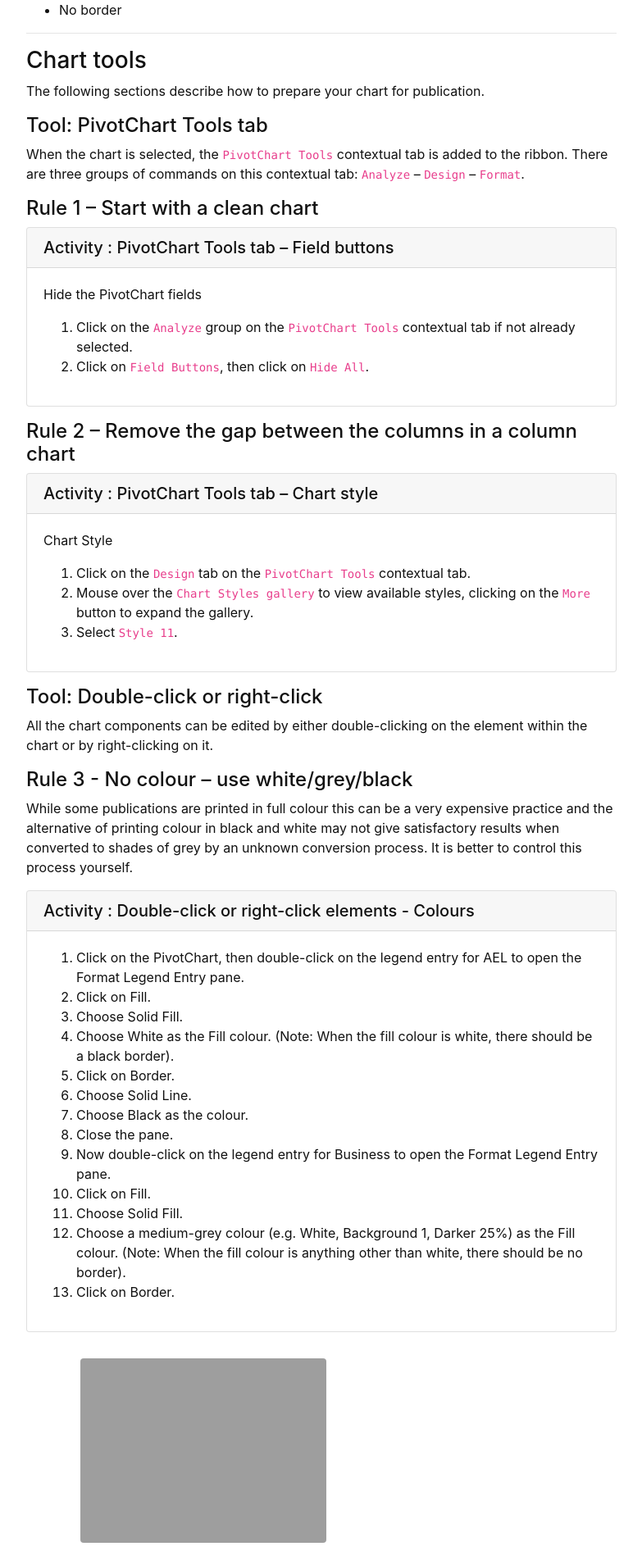
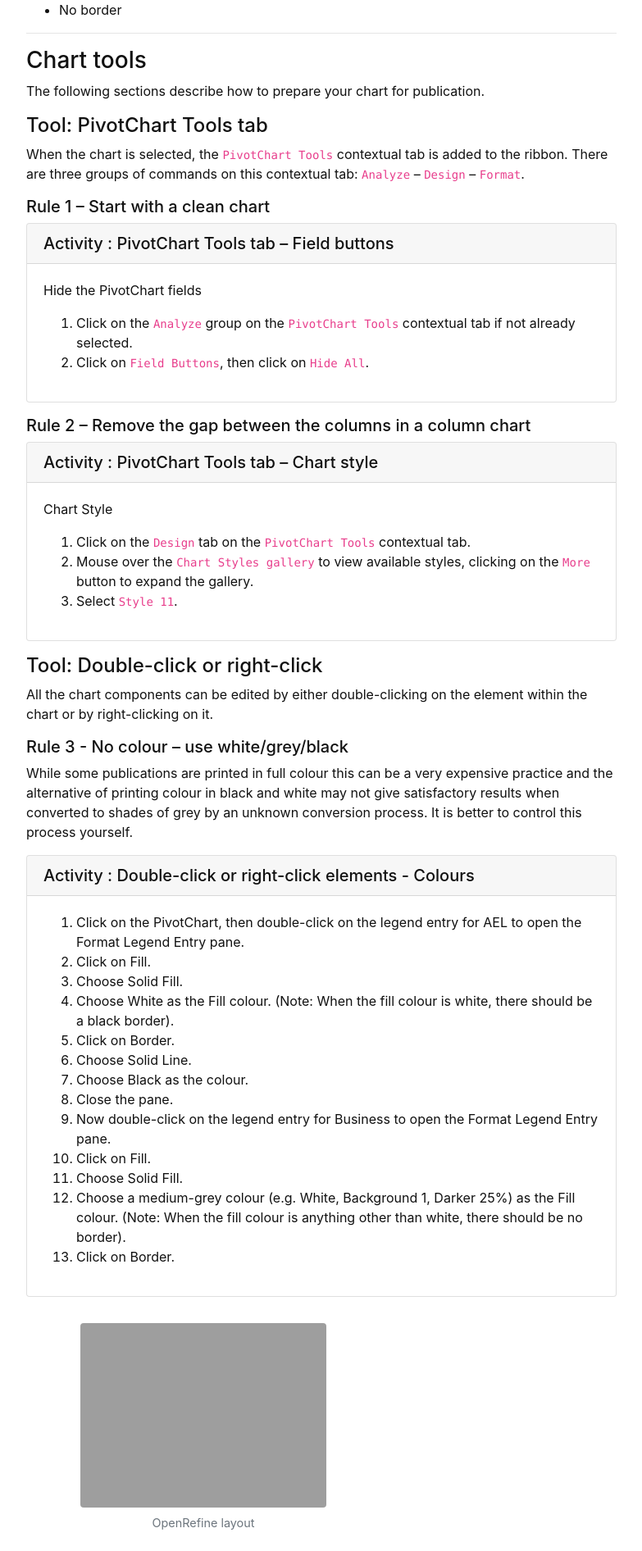
Before and after one commit to GULibrarySandbox/data-vis-basics, a Jekyll site: the page built from content/3-charts.md, in a window 1280 px wide. Shown: the part 1409-3301 px from the top of the page at 82% size, without its empty margins (248-1031 px from the left). Built offline with Jekyll 4.4.1, drawn with Linux system fonts in a browser that asks for light colours.

Commit message:
Update 3-charts.md

```diff
--- a/content/3-charts.md
+++ b/content/3-charts.md
@@ -50,7 +50,7 @@ The following sections describe how to prepare your chart for publication.
 
 When the chart is selected, the `PivotChart Tools` contextual tab is added to the ribbon. There are three groups of commands on this contextual tab: `Analyze` – `Design` – `Format`.
 
-#### Rule 1 – Start with a clean chart
+##### Rule 1 – Start with a clean chart
 
 {% capture text %}
 Hide the PivotChart fields
@@ -59,7 +59,7 @@ Hide the PivotChart fields
 2. Click on `Field Buttons`, then click on `Hide All`.{% endcapture %}
 {% include card.md header="Activity : PivotChart Tools tab – Field buttons" text=text %}
 
-#### Rule 2 – Remove the gap between the columns in a column chart
+##### Rule 2 – Remove the gap between the columns in a column chart
 
 {% capture text %}
 Chart Style
@@ -73,7 +73,7 @@ Chart Style
 
 All the chart components can be edited by either double-clicking on the element within the chart or by right-clicking on it.
 
-#### Rule 3 - No colour – use white/grey/black
+##### Rule 3 - No colour – use white/grey/black
 
 While some publications are printed in full colour this can be a very expensive practice and the alternative of printing colour in black and white may not give satisfactory results when converted to shades of grey by an unknown conversion process. It is better to control this process yourself.
 
```
